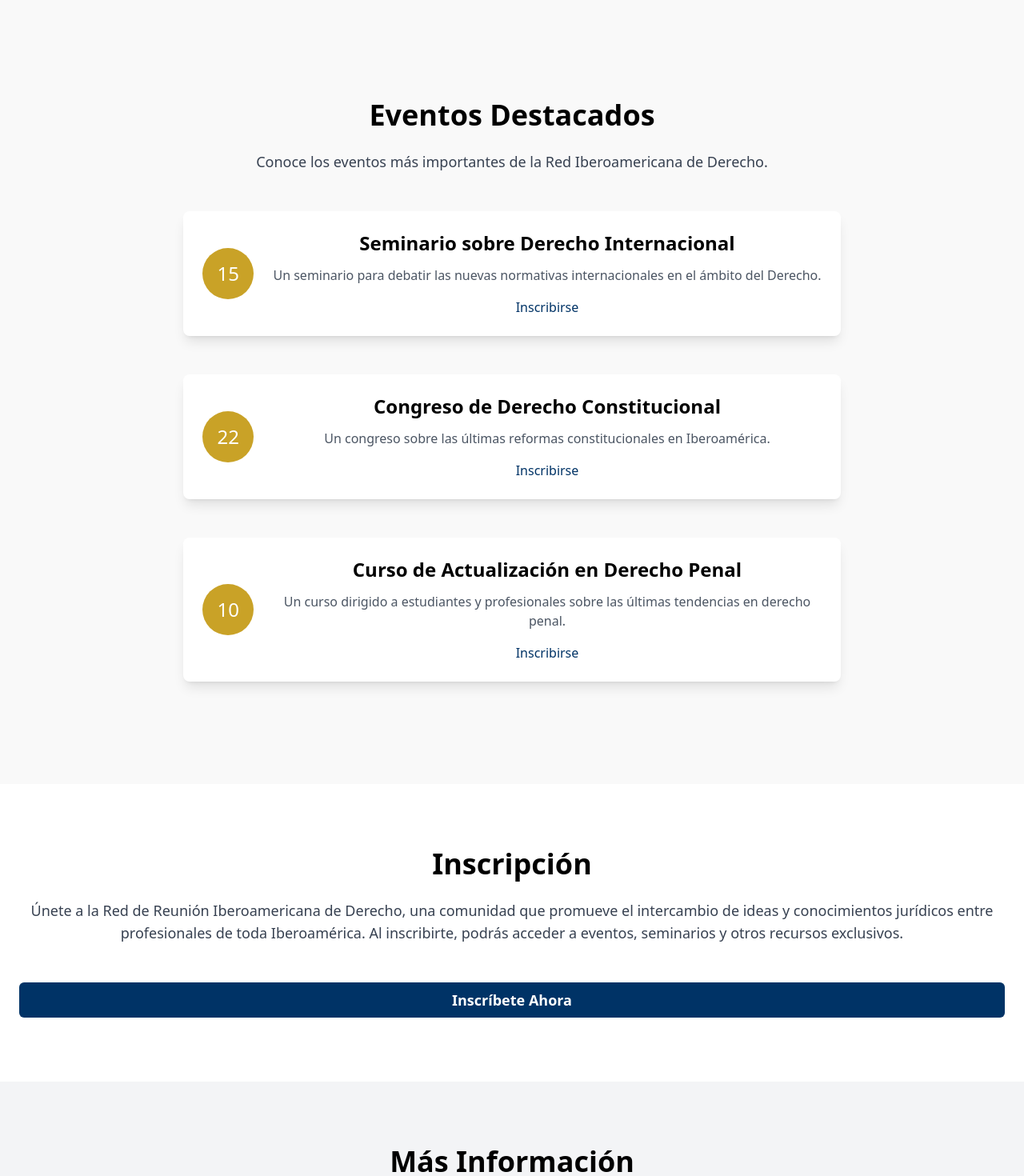
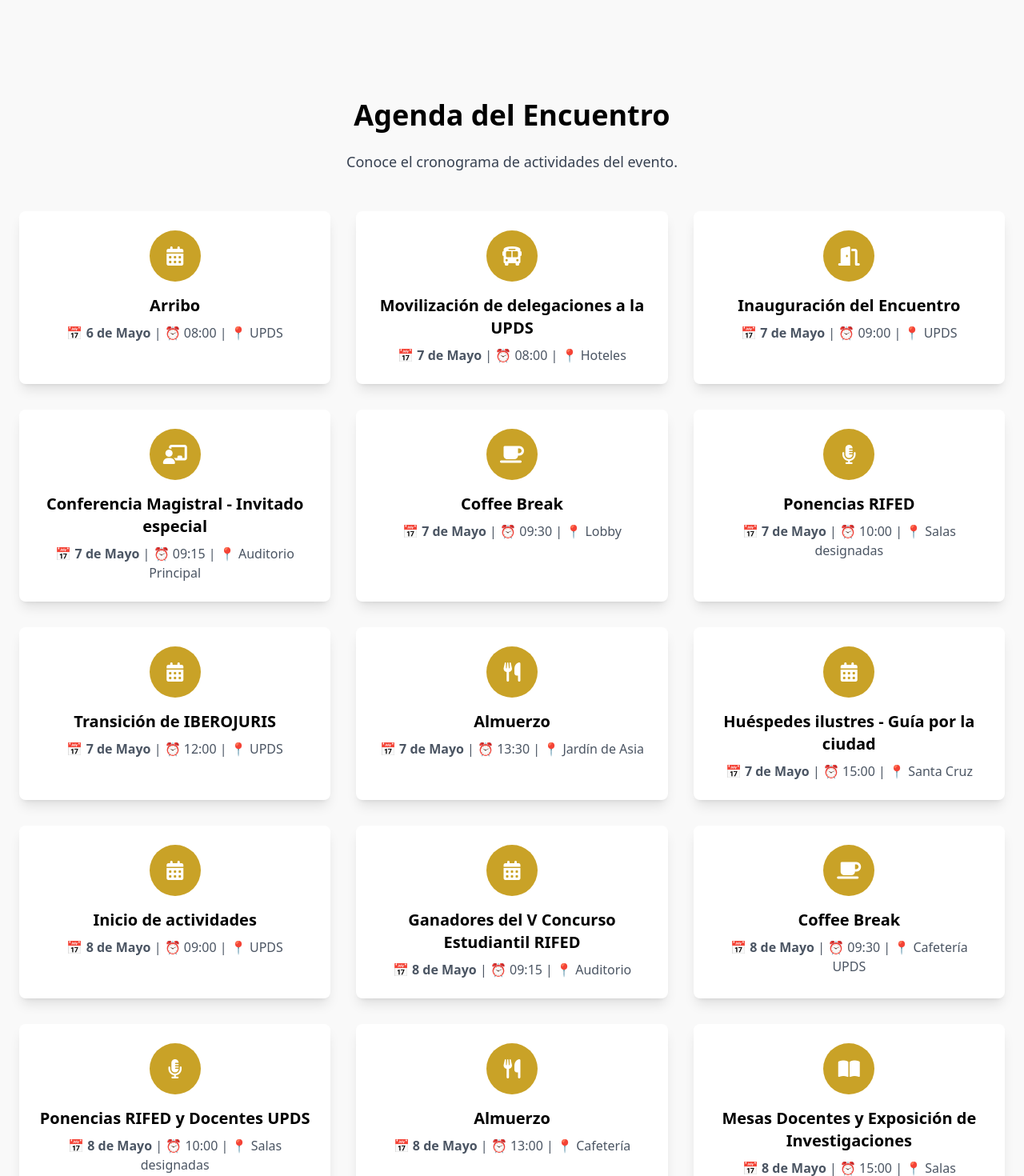
Before and after one commit to RoyDevTEAM/rediberoderecho2025, an Angular app: page / in a window 1280 px wide. Shown: the part 1300-2770 px from the top of the page at 80% size. Built offline with nearby package versions, Linux system fonts and the light colour scheme.

Commit message:
modficar agenda completa

```diff
--- a/src/app/pages/home/home.component.html
+++ b/src/app/pages/home/home.component.html
@@ -37,31 +37,35 @@
     </div>
   </section>
 
-  <section id="events" class="py-20 bg-[#F9F9F9]" data-aos="fade-up">
+  <section id="agenda" class="py-20 bg-[#F9F9F9]" data-aos="fade-up">
     <div class="container mx-auto px-6 text-center">
-      <h2 class="text-3xl md:text-4xl font-bold mb-6">Eventos Destacados</h2>
-      <p class="text-lg mb-12 text-gray-700">Conoce los eventos más importantes de la Red Iberoamericana de Derecho.</p>
+      <h2 class="text-3xl md:text-4xl font-bold mb-6">Agenda del Encuentro</h2>
+      <p class="text-lg mb-12 text-gray-700">Conoce el cronograma de actividades del evento.</p>
 
-      <!-- Timeline de eventos -->
-      <div class="timeline relative">
-        <div *ngFor="let event of events; let i = index" [attr.data-aos]="'fade-up'" [attr.data-aos-delay]="(i + 1) * 100">
-          <div class="timeline-item flex justify-between items-center mb-12">
-            <div class="timeline-content flex items-center bg-white p-6 rounded-lg shadow-lg w-full sm:w-10/12 md:w-8/12 mx-auto hover:shadow-xl transition">
-              <!-- Icono o fecha -->
-              <div class="timeline-icon bg-[#C9A227] text-white rounded-full h-16 w-16 flex items-center justify-center mr-6">
-                <span class="text-2xl">{{ event.date | date: 'dd' }}</span>
-              </div>
-              <div class="flex-1">
-                <h3 class="text-2xl font-semibold mb-3">{{ event.title }}</h3>
-                <p class="text-gray-600">{{ event.description }}</p>
-                <a href="#register" class="mt-4 inline-block text-[#003366] hover:text-[#C9A227] transition">Inscribirse</a>
-              </div>
-            </div>
+      <!-- Grid de la agenda -->
+      <div class="grid grid-cols-1 sm:grid-cols-2 lg:grid-cols-3 gap-8">
+        <div *ngFor="let item of agenda; let i = index"
+             [attr.data-aos]="'fade-up'"
+             [attr.data-aos-delay]="(i + 1) * 100"
+             class="bg-white p-6 rounded-lg shadow-lg hover:shadow-xl transition flex flex-col items-center">
+
+          <!-- Icono de la actividad -->
+          <div class="bg-[#C9A227] text-white rounded-full h-16 w-16 flex items-center justify-center mb-4">
+            <i [ngClass]="getIconoActividad(item.actividad)" class="text-2xl"></i>
           </div>
+
+          <!-- Contenido -->
+          <h3 class="text-xl font-semibold mb-2">{{ item.actividad }}</h3>
+          <p class="text-gray-600">
+            📅 <strong>{{ item.dia }}</strong> | ⏰ {{ item.hora }} | 📍 {{ item.lugar }}
+          </p>
         </div>
       </div>
+
     </div>
   </section>
+
+
   <section id="register" class="py-20 bg-white" data-aos="fade-up">
     <div class="container mx-auto px-6 text-center">
       <!-- Título -->
--- a/src/app/pages/home/home.component.ts
+++ b/src/app/pages/home/home.component.ts
@@ -76,4 +76,16 @@ agendaAbierta: boolean = false;
 toggleForm() {
   this.formVisible = !this.formVisible;
 }
+getIconoActividad(actividad: string): string {
+  if (actividad.includes('Conferencia')) return 'fas fa-chalkboard-teacher';
+  if (actividad.includes('Ponencias')) return 'fas fa-microphone-alt';
+  if (actividad.includes('Coffee Break')) return 'fas fa-coffee';
+  if (actividad.includes('Inauguración')) return 'fas fa-door-open';
+  if (actividad.includes('Almuerzo')) return 'fas fa-utensils';
+  if (actividad.includes('Movilización')) return 'fas fa-bus';
+  if (actividad.includes('Reunión')) return 'fas fa-users';
+  if (actividad.includes('Exposición')) return 'fas fa-book-open';
+  return 'fas fa-calendar-alt'; // Ícono por defecto
 }
+
+}
--- a/src/app/shared/header/header.component.html
+++ b/src/app/shared/header/header.component.html
@@ -9,7 +9,7 @@
       <!-- Menú para escritorio -->
       <nav class="hidden md:flex space-x-6">
         <a href="/" class="hover:text-[#C9A227] transition">Inicio</a>
-        <a href="#events" class="hover:text-[#C9A227] transition">Eventos</a>
+        <a href="#agenda" class="hover:text-[#C9A227] transition">Agenda</a>
         <a href="/register" class="hover:text-[#C9A227] transition">Inscripción</a>
         <a href="#contact" class="hover:text-[#C9A227] transition">Contacto</a>
       </nav>
@@ -34,7 +34,7 @@
 
       <nav class="mt-10 space-y-4 text-lg">
         <a href="/" class="block hover:text-[#C9A227]" (click)="toggleSidebar()">Inicio</a>
-        <a href="#events" class="block hover:text-[#C9A227]" (click)="toggleSidebar()">Eventos</a>
+        <a href="#agenda" class="block hover:text-[#C9A227]" (click)="toggleSidebar()">Agenda</a>
         <a href="/register" class="block hover:text-[#C9A227]" (click)="toggleSidebar()">Inscripción</a>
         <a href="#contact" class="block hover:text-[#C9A227]" (click)="toggleSidebar()">Contacto</a>
       </nav>
```
